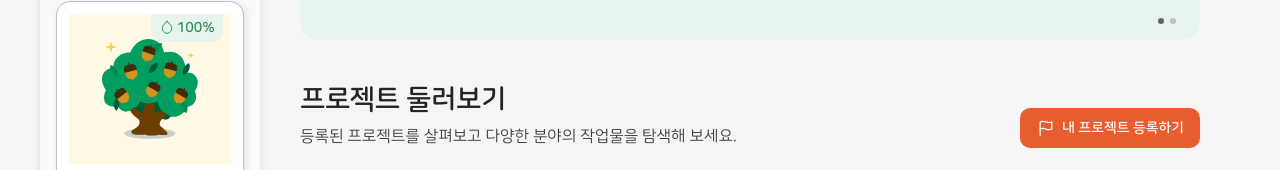
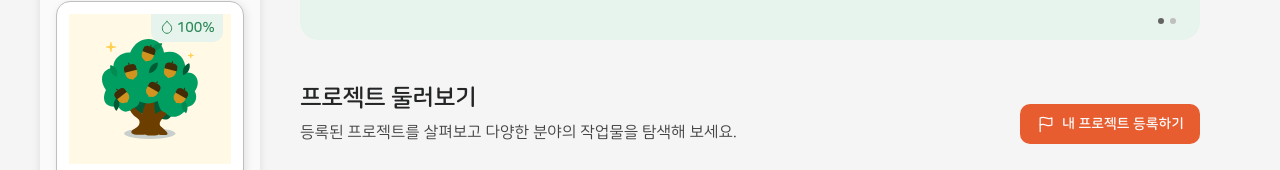
Before and after one commit to FeedBacker-team/frontend, a Next.js app: page / in a window 1280 px wide. Shown: the part 324-494 px from the top of the page. Built offline with nearby package versions, Linux system fonts and the light colour scheme; no server answers.

Commit message:
style: 둘러보기 섹션 제목 타이포그래피 수정

```diff
--- a/src/components/domain/shared/BrowseSection.tsx
+++ b/src/components/domain/shared/BrowseSection.tsx
@@ -80,7 +80,7 @@ function BrowseSection({
       <div className="flex flex-col gap-7">
         <header className="flex items-end justify-between gap-4">
           <div className="flex min-w-0 flex-col gap-1">
-            <h2 className="text-t2 text-text-default">{title}</h2>
+            <h2 className="text-t3 text-text-default">{title}</h2>
             <p className="text-b2 text-text-sub">{description}</p>
           </div>
           {action}
```
